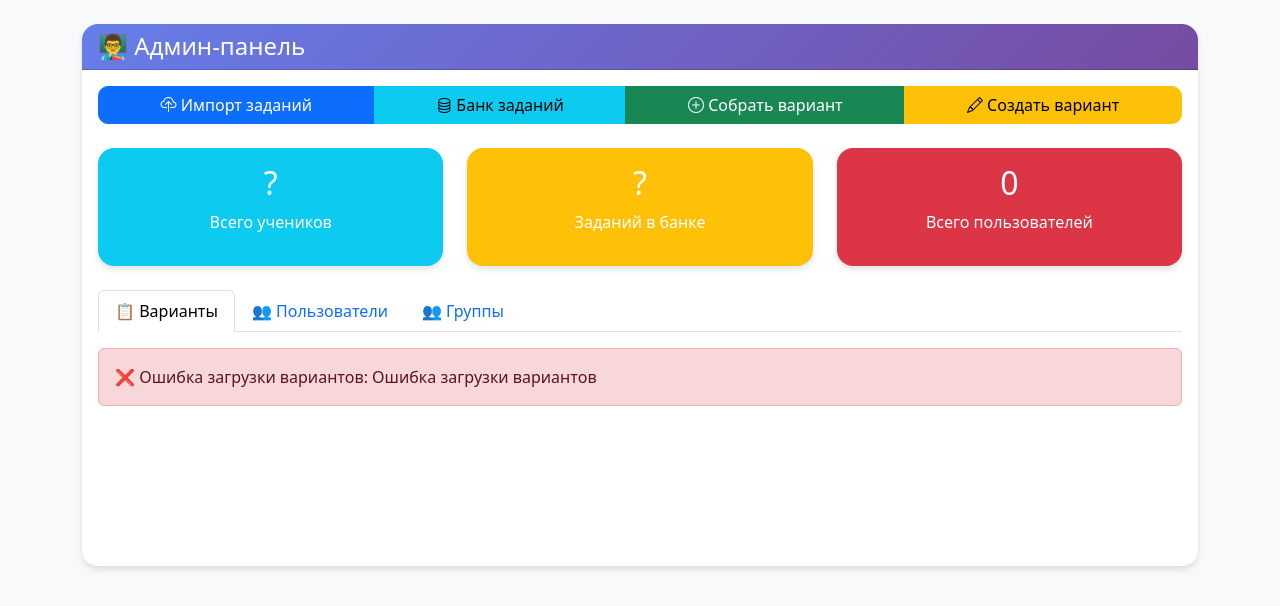
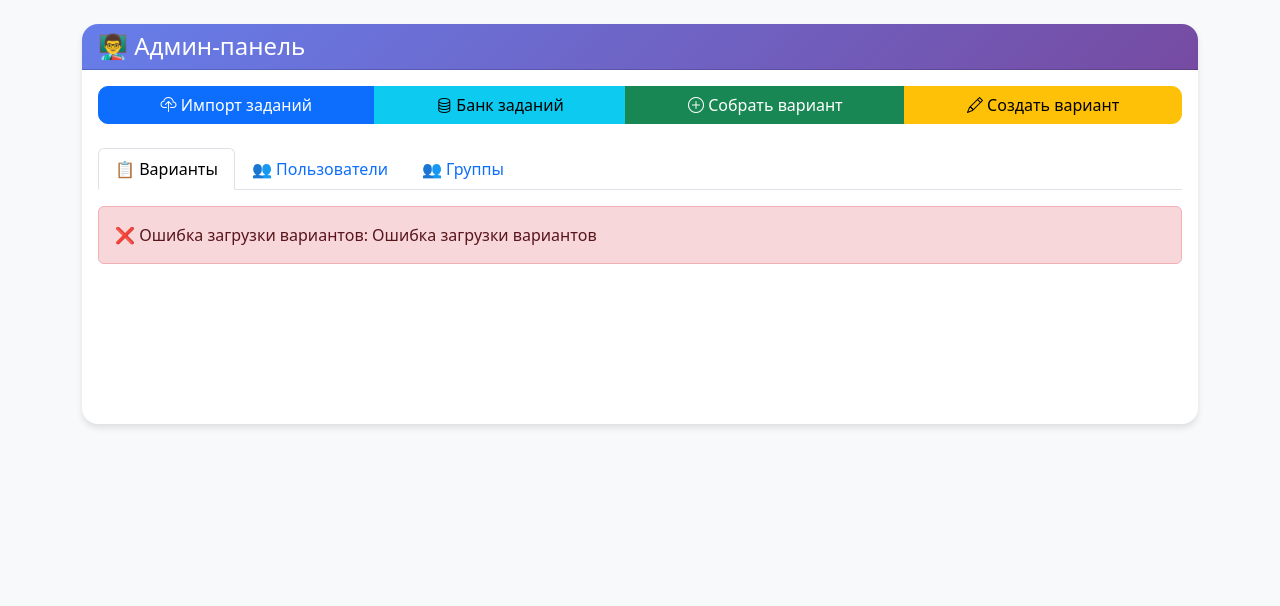
Before and after one commit to denicheprasov/quiz-system, a Python web app: template app/templates/admin.html in a window 1280 px wide. Shown: the part 61-667 px from the top of the page. Run offline with Jinja, Linux system fonts and the light colour scheme; the template is opened without the code that fills it, so the values that code supplies are empty.

Commit message:
Remove stats section and loadStats from admin page

```diff
--- a/app/templates/admin.html
+++ b/app/templates/admin.html
@@ -26,34 +26,6 @@
                             <a href="/variants/create" class="btn btn-warning">
                                 <i class="bi bi-pencil"></i> Создать вариант
                             </a>
-                        </div>
-                    </div>
-                </div>
-
-                <!-- Статистика -->
-                <div class="row mb-4">
-                    <div class="col-md-4">
-                        <div class="card bg-info text-white">
-                            <div class="card-body text-center">
-                                <h2 id="totalStudents">0</h2>
-                                <p>Всего учеников</p>
-                            </div>
-                        </div>
-                    </div>
-                    <div class="col-md-4">
-                        <div class="card bg-warning text-white">
-                            <div class="card-body text-center">
-                                <h2 id="totalBankTasks">0</h2>
-                                <p>Заданий в банке</p>
-                            </div>
-                        </div>
-                    </div>
-                    <div class="col-md-4">
-                        <div class="card bg-danger text-white">
-                            <div class="card-body text-center">
-                                <h2 id="totalUsers">0</h2>
-                                <p>Всего пользователей</p>
-                            </div>
                         </div>
                     </div>
                 </div>
@@ -140,38 +112,7 @@
 
 <script>
 // Функция загрузки статистики
-function loadStats() {
-    var totalUsers = 0;
 
-    fetch('/users', {credentials: 'include'})
-    .then(function(response) {
-        if (!response.ok) throw new Error('Ошибка загрузки пользователей');
-        return response.json();
-    })
-    .then(function(users) {
-        totalUsers = users.length;
-        var students = users.filter(function(u) { return !u.is_teacher; });
-        document.getElementById('totalStudents').textContent = students.length;
-        document.getElementById('totalUsers').textContent = totalUsers;
-    })
-    .catch(function(error) {
-        console.error('Error loading users:', error);
-        document.getElementById('totalStudents').textContent = '?';
-    });
-
-    fetch('/bank/tasks', {credentials: 'include'})
-    .then(function(response) {
-        if (!response.ok) throw new Error('Ошибка загрузки банка');
-        return response.json();
-    })
-    .then(function(tasks) {
-        document.getElementById('totalBankTasks').textContent = tasks.length;
-    })
-    .catch(function(error) {
-        console.error('Error loading bank tasks:', error);
-        document.getElementById('totalBankTasks').textContent = '?';
-    });
-}
 
 // Функция загрузки вариантов
 function loadVariants() {
@@ -273,7 +214,6 @@
     })
     .then(function() {
         loadStudents();
-        loadStats();
     })
     .catch(function(error) {
         alert('Ошибка: ' + error.message);
@@ -445,7 +385,6 @@
 
 // Загружаем все данные
 document.addEventListener('DOMContentLoaded', function() {
-    loadStats();
     loadVariants();
     loadStudents();
     loadGroups();
```
